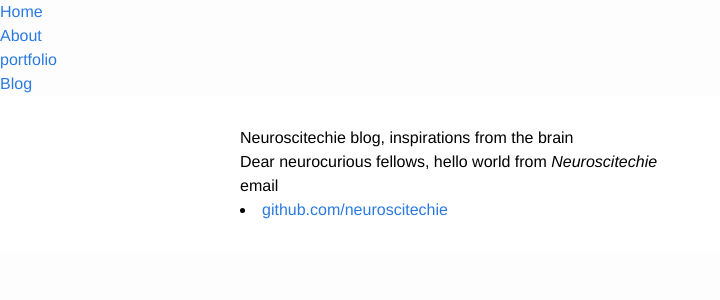
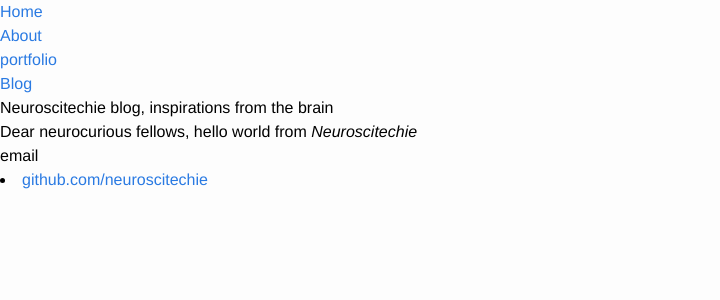
Before and after one commit to inantubek/meltemiatay.github.io, a Jekyll site: the page built from index.html, in a window 1280 px wide. Shown: the top 300 px of the page, without its empty margins (0-720 px from the left). Built offline with Jekyll 4.4.1, drawn with Linux system fonts in a browser that asks for light colours.

Commit message:
Update default.html

```diff
--- a/_layouts/default.html
+++ b/_layouts/default.html
@@ -18,12 +18,8 @@
 </ul>
     </nav>
 <div class="container">
-<div class="page-content">
-<div class="wrap">
   {{ content }}
 
-</div>
-</div>
 </div>
   <footer>
    <ul>
```
